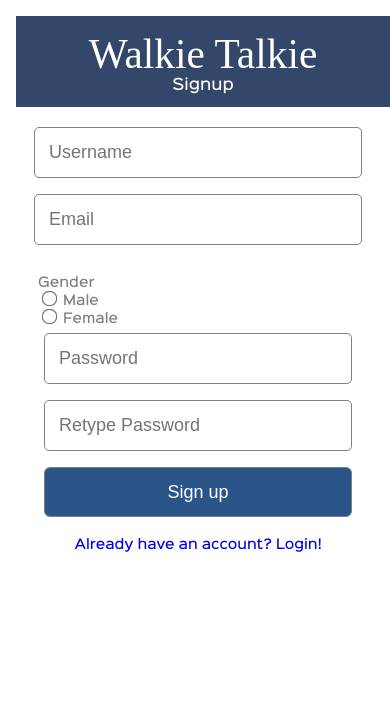
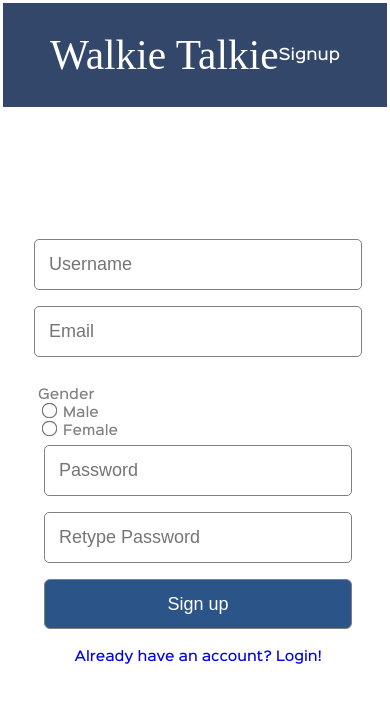
Before and after one commit to caz02/Carochat, a PHP site: page /signup.php in a window 390 px wide. Shown: the top 703 px of the page. Run offline with PHP 8.4, Linux system fonts and the light colour scheme; some web fonts are replaced.

Commit message:
Mobile: add form margin-top and header centering for small screens

```diff
--- a/signup.php
+++ b/signup.php
@@ -100,6 +100,9 @@
 		padding: 12px;
 	}
 
+	form{
+		margin-top: 35%;
+	}
 	input[type=text], input[type=password], input[type=submit]{
 		padding: 14px;
 		font-size: 18px;
@@ -114,8 +117,12 @@
 	}
 
 	#header{
+		display: flex;
+		justify-content: center;
+		align-items: center;
 		font-size: calc(6vw + 18px);
-		padding: 14px 8px;
+		padding: 28px 13px;
+		margin: -13px;
 	}
 
 	#header > div{ font-size: 14px; }
```
Also changed, not shown: login.php (+8 -1 lines).
